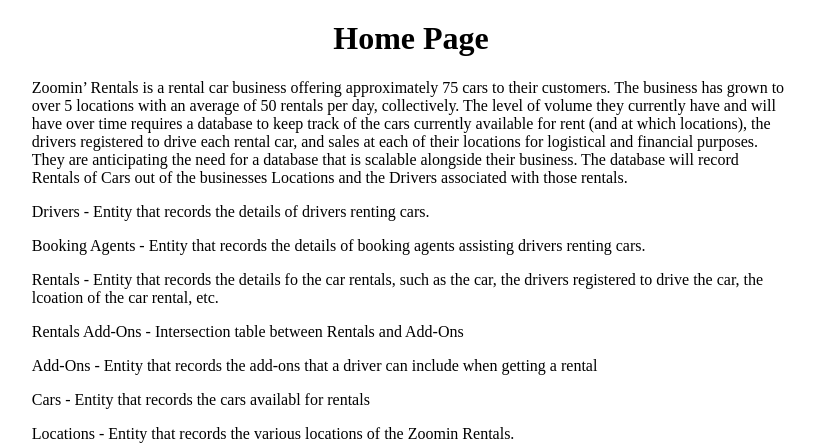
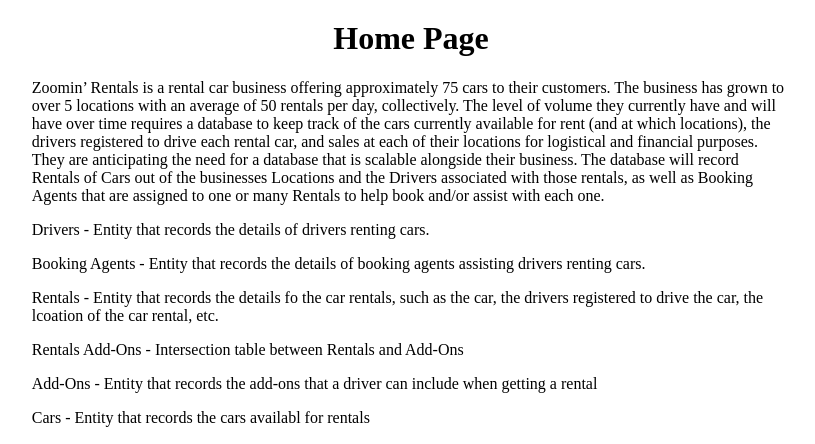
Before and after one commit to cvasque1/zoomin-rentals, a Flask app: page / in a window 1280 px wide. Shown: the part 90-534 px from the top of the page, without its empty margins (229-1044 px from the left). Run offline with Flask 2, Linux system fonts and the light colour scheme; some libraries are stand-ins or nearby versions.

Commit message:
Changed Home page and added citations

```diff
--- a/templates/index.j2
+++ b/templates/index.j2
@@ -3,14 +3,13 @@
 <div class="main" id="home">
     <h1>Home Page</h2>
     <div class="homepage">
-        <p>Zoomin’ Rentals is a rental car business offering approximately 75 cars to their customers. The
-            business has grown to over 5 locations with an average of 50 rentals per day, collectively. The
-            level of volume they currently have and will have over time requires a database to keep track of
-            the cars currently available for rent (and at which locations), the drivers registered to drive each
-            rental car, and sales at each of their locations for logistical and financial purposes. They are
-            anticipating the need for a database that is scalable alongside their business. The database will
-            record Rentals of Cars out of the businesses Locations and the Drivers associated with those
-            rentals.</p>
+        <p>Zoomin’ Rentals is a rental car business offering approximately 75 cars to their customers.
+        The business has grown to over 5 locations with an average of 50 rentals per day, collectively.
+        The level of volume they currently have and will have over time requires a database to keep track of the cars currently available for rent (and at which locations),
+        the drivers registered to drive each rental car, and sales at each of their locations for logistical and financial purposes.
+        They are anticipating the need for a database that is scalable alongside their business.
+        The database will record Rentals of Cars out of the businesses Locations and the Drivers associated with those rentals,
+        as well as Booking Agents that are assigned to one or many Rentals to help book and/or assist with each one.</p>
 
         <p>Drivers - Entity that records the details of drivers renting cars.</p>
         <p>Booking Agents - Entity that records the details of booking agents assisting drivers renting cars.</p>
@@ -18,7 +17,7 @@
         <p>Rentals Add-Ons - Intersection table between Rentals and Add-Ons</p>
         <p>Add-Ons - Entity that records the add-ons that a driver can include when getting a rental</p>
         <p>Cars - Entity that records the cars availabl for rentals</p>
-        <p>Locations - Entity that records the various locations of the Zoomin Rentals.</p>
+        <p>Locations - Entity that records the various locations of the Zoomin Rentals. </p>
     </div>
 </div>
 <div class="marquee">
```
Also changed, not shown: app.py (+10 -0 lines), database/DDL.sql (+7 -7 lines), README.md.
